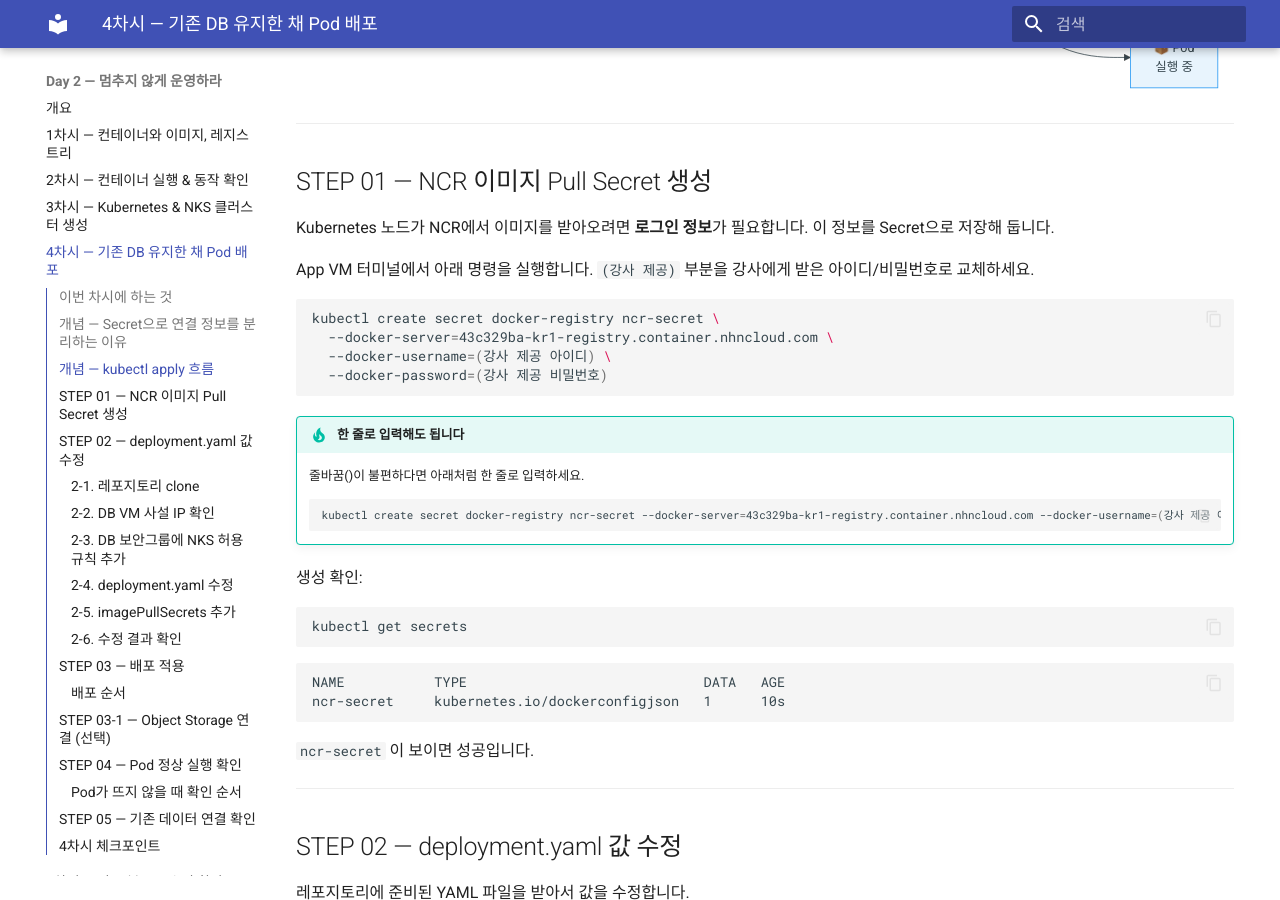
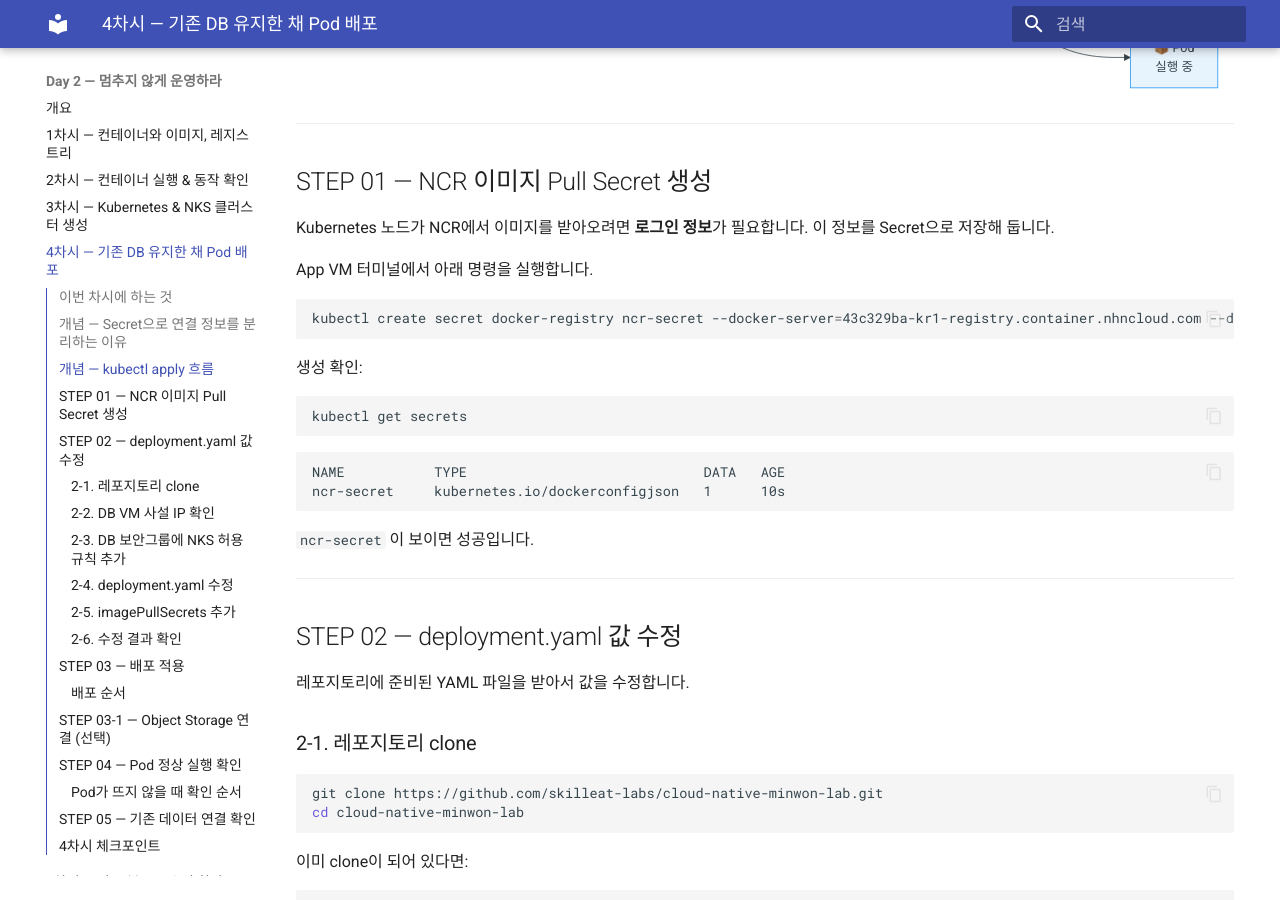
Before and after one commit to skilleat-labs/cloud-native-minwon-lab, an MkDocs documentation site: the page built from docs/day2/session4.md, in a window 1280 px wide and 900 px high, scrolled down 1316 px. Built offline with MkDocs 1.6.1 and Material for MkDocs 9.7.7, drawn with Linux system fonts in a browser that asks for light colours.

Commit message:
session4: NCR secret 명령어에 실제 인증 정보 적용

````diff
--- a/docs/day2/session4.md
+++ b/docs/day2/session4.md
@@ -62,20 +62,10 @@
 이 정보를 Secret으로 저장해 둡니다.
 
 App VM 터미널에서 아래 명령을 실행합니다.
-`(강사 제공)` 부분을 강사에게 받은 아이디/비밀번호로 교체하세요.
 
 ```bash
-kubectl create secret docker-registry ncr-secret \
-  --docker-server=43c329ba-kr1-registry.container.nhncloud.com \
-  --docker-username=(강사 제공 아이디) \
-  --docker-password=(강사 제공 비밀번호)
+kubectl create secret docker-registry ncr-secret --docker-server=43c329ba-kr1-registry.container.nhncloud.com --docker-username=IYCPXnTgoKcm9mKlqmRD --docker-password=hagfeho4i2NHOgfw
 ```
-
-!!! tip "한 줄로 입력해도 됩니다"
-    줄바꿈(\)이 불편하다면 아래처럼 한 줄로 입력하세요.
-    ```bash
-    kubectl create secret docker-registry ncr-secret --docker-server=43c329ba-kr1-registry.container.nhncloud.com --docker-username=(강사 제공 아이디) --docker-password=(강사 제공 비밀번호)
-    ```
 
 생성 확인:
 
````
